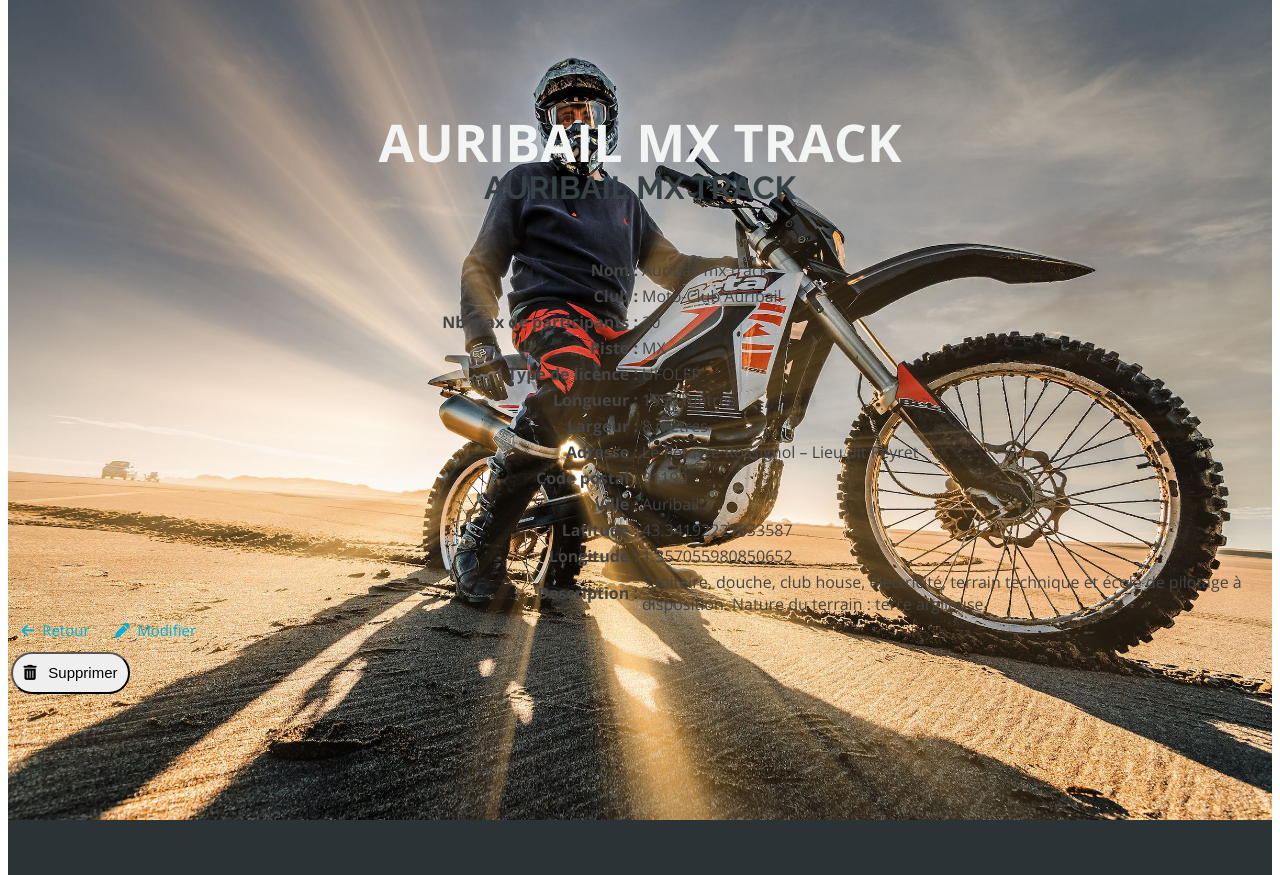
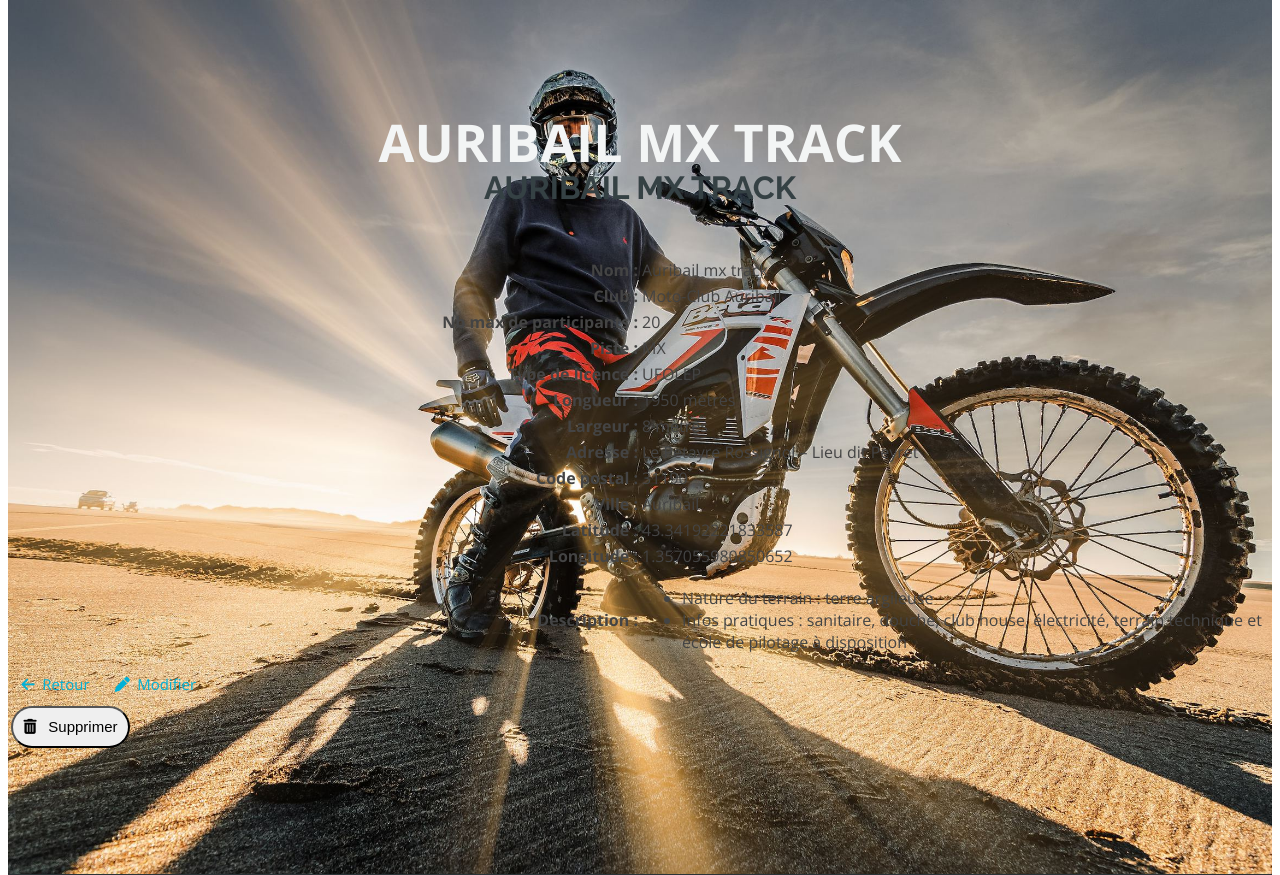
Before and after one commit to teddydah/motocross-project, a Laravel app: page /trainings/1 in a window 1280 px wide. Shown: the part 120-995 px from the top of the page. Run offline with Laravel 10, Linux system fonts and the light colour scheme; data comes from the database, SQL or seed files in the repository.

Commit message:
Updated training -> show.blade.php + TrainingSeeder.php

```diff
--- a/database/seeders/TrainingSeeder.php
+++ b/database/seeders/TrainingSeeder.php
@@ -24,8 +24,8 @@
             'city' => 'Auribail',
             'latitude' => '43.34192221833587',
             'longitude' => '1.357055980850652',
-            'description' => 'Sanitaire, douche, club house, électricité, terrain technique et école de pilotage à disposition.
-Nature du terrain : terre argileuse',
+            'description' => 'Nature du terrain : terre argileuse
+Infos pratiques : sanitaire, douche, club house, électricité, terrain technique et école de pilotage à disposition',
             'club_id' => 1
         ]);
     }
--- a/resources/views/trainings/show.blade.php
+++ b/resources/views/trainings/show.blade.php
@@ -12,7 +12,7 @@
             <h2 class="mb-0">{{ $training->name }}</h2>
         </div>
 
-        <table class="container table table-admin table-striped align-baseline mb-0">
+        <table class="container table table-admin table-striped align-middle mb-0">
             <tbody>
             <tr>
                 <th scope="row">Nom :</th>
@@ -73,7 +73,11 @@
             @if($training->description != null)
                 <tr>
                     <th scope="row">Description :</th>
-                    <td>{{ $training->description }}</td>
+                    <td>
+                        <ul class="mb-0">
+                            <li><?= str_replace('<br />', '<li>', nl2br(htmlspecialchars($training->description))) ?></li>
+                        </ul>
+                    </td>
                 </tr>
             @endif
             </tbody>
```
